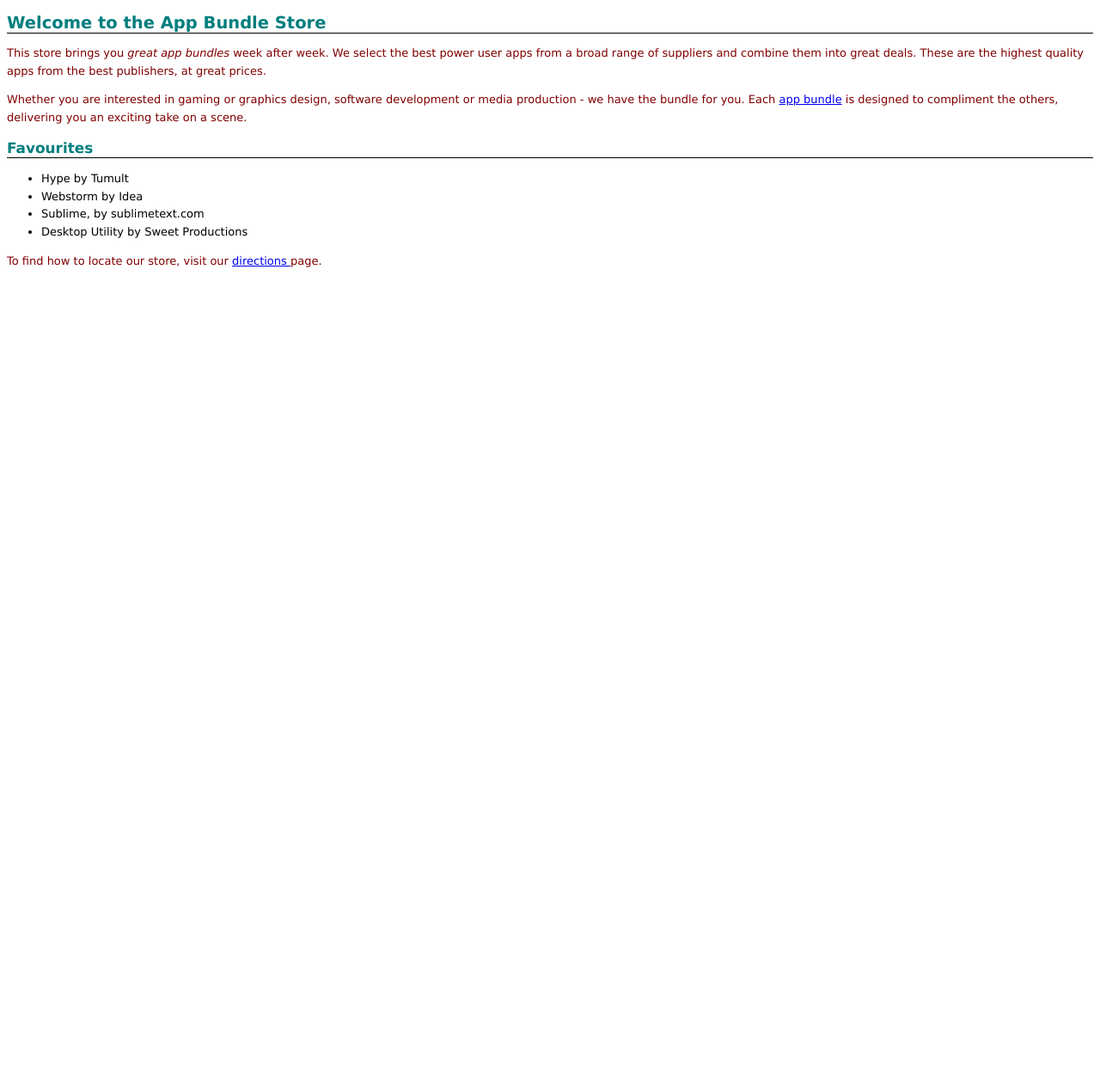
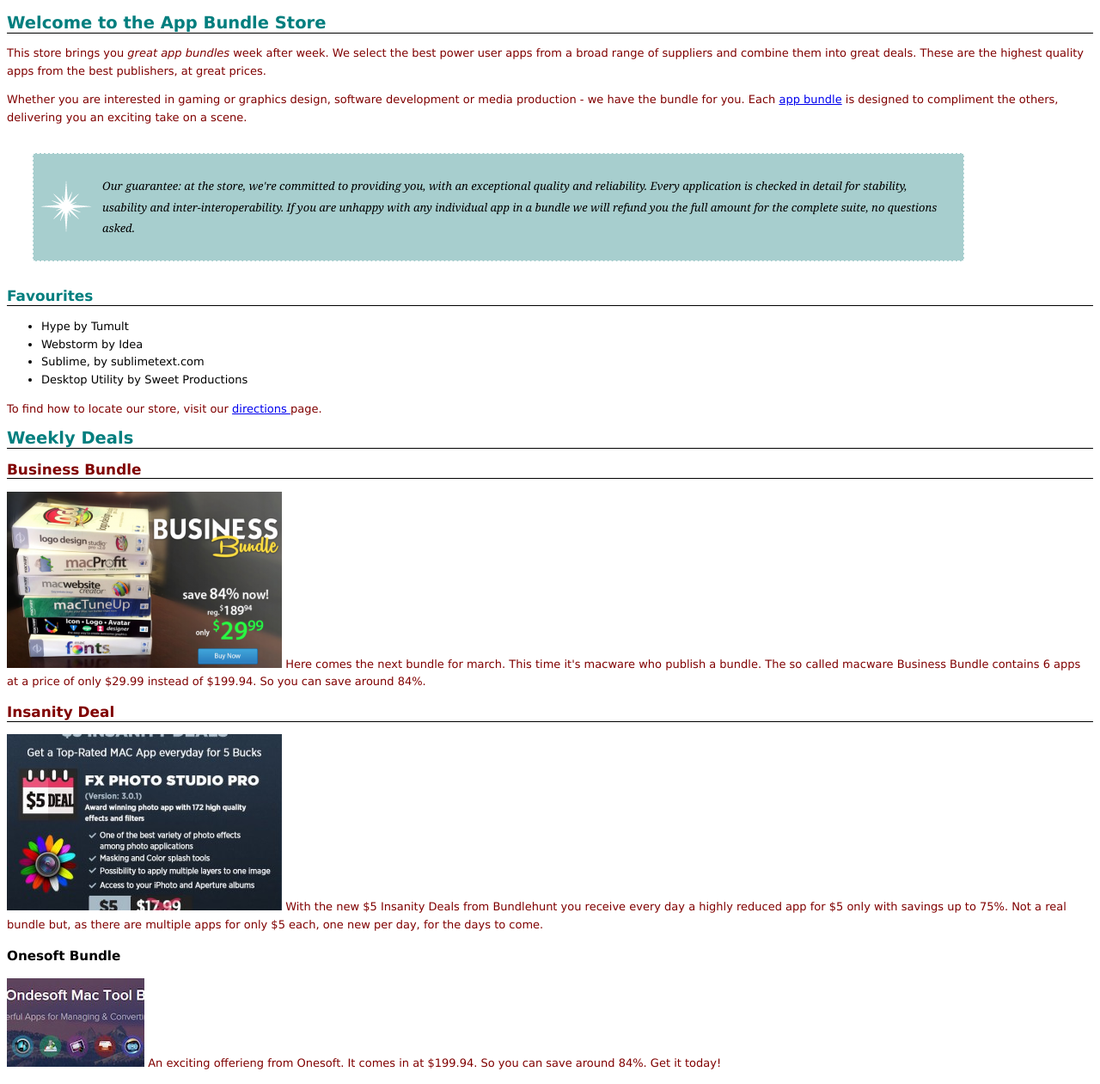
Before and after one commit to dermie83/web-development, a plain HTML site: page bundle-store-lab.02.end/index.html in a window 1280 px wide. Shown: the part 192-1453 px from the top of the page at 86% size. Before the commit the page ends 800 px from the top, so only its background shows below. Drawn offline with Linux system fonts and the light colour scheme.

Commit message:
Lab-03a Layout

```diff
--- a/bundle-store-lab.02.end/index.html
+++ b/bundle-store-lab.02.end/index.html
@@ -6,6 +6,7 @@
   </head>
   <body>
     <img src="images/banner.png" />
+    <div id="maincontent">
       <h1>Welcome to the App Bundle Store</h1>
       <p>
         This store brings you <em> great app bundles </em> week after week. We select the
@@ -19,6 +20,13 @@
         <a href="apps.html">app bundle</a> is designed to compliment the others,
         delivering you an exciting take on a scene.
       </p>
+      <p class="guarantee">
+        Our guarantee: at the store, we're committed to providing you, with an exceptional
+        quality and reliability. Every application is checked in detail for stability,
+        usability and inter-interoperability. If you are unhappy with any
+        individual app in a bundle we will refund you the full amount for the complete suite,
+        no questions asked.
+      </p>
       <h2>Favourites</h2>
       <ul>
         <li>Hype by Tumult</li>
@@ -30,5 +38,30 @@
         To find how to locate our store, visit our
         <a href="directions.html"> directions </a> page.
       </p>
+    </div>
+  </div>
+  <div id="sidebar">
+    <h1>Weekly Deals</h1>
+    <h2 class="special">Business Bundle</h2>
+    <p>
+      <img src="images/business.png" alt="Business Bundle"/> Here comes the
+      next bundle for march. This time it's macware who publish a bundle. The so
+      called macware Business Bundle contains 6 apps at a price of only $29.99
+      instead of $199.94. So you can save around 84%.
+    </p>
+    <h2 class="special">Insanity Deal</h2>
+    <p>
+      <img src="images/insanity.jpg" alt="Insanity Deal"/> With the new $5
+      Insanity Deals from Bundlehunt you receive every day a highly reduced app
+      for $5 only with savings up to 75%. Not a real bundle but, as there are
+      multiple apps for only $5 each, one new per day, for the days to come.
+    </p>
+    <h3>Onesoft Bundle</h3>
+    <p>
+      <img src="images/ondesoft.jpg" alt="One Soft Bundle"/>
+      An exciting offerieng from Onesoft. It comes in at
+      $199.94. So you can save around 84%. Get it today!
+    </p>
+  </div>
   </body>
 </html>
--- a/bundle-store-lab.02.end/style.css
+++ b/bundle-store-lab.02.end/style.css
@@ -24,3 +24,28 @@ p {
 .special {
   color: maroon;
 }
+
+.guarantee {
+  border-color: black;
+  border-width: 1px;
+  border-style: solid;
+  background-color: #a7cece;
+
+  margin: 30px;
+
+  background-image: url(images/background.gif);
+  background-repeat: no-repeat;
+  background-position: left;
+  padding: 25px;
+  padding-left: 80px;
+  margin-right: 150px;
+
+  line-height: 1.9em;
+  font-style: italic;
+  font-family: Georgia, "Times New Roman", Times, serif;
+  color: black;
+
+  border-color: white;
+  border-width: 1px;
+  border-style: dashed;
+}
```
Also changed, not shown: bundle-store-lab.02.end/images/background.gif (added). Lines whose indentation alone changed are shown as unchanged.
